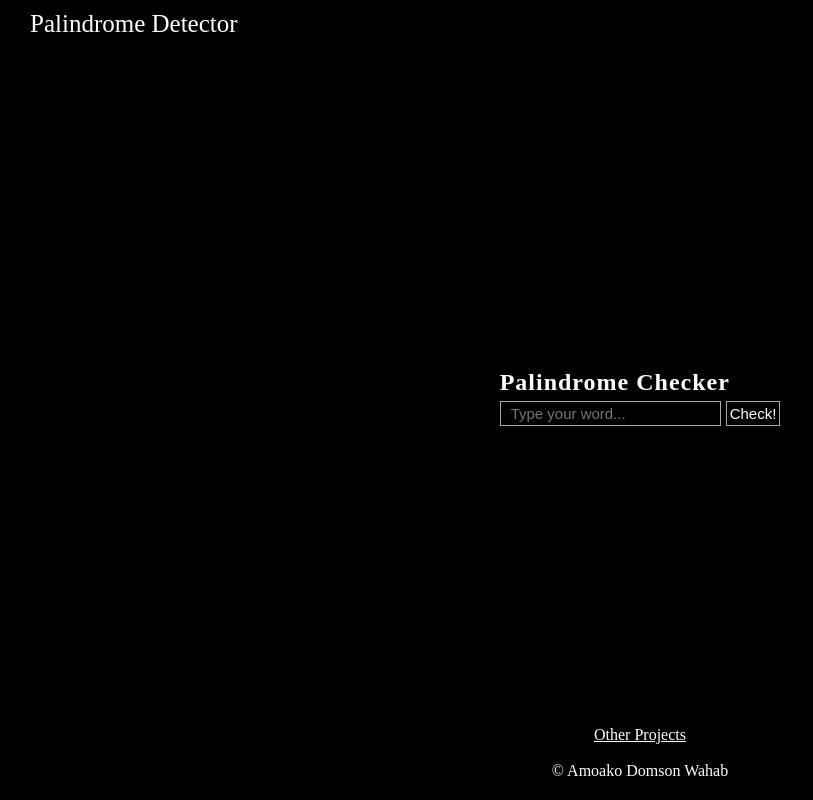
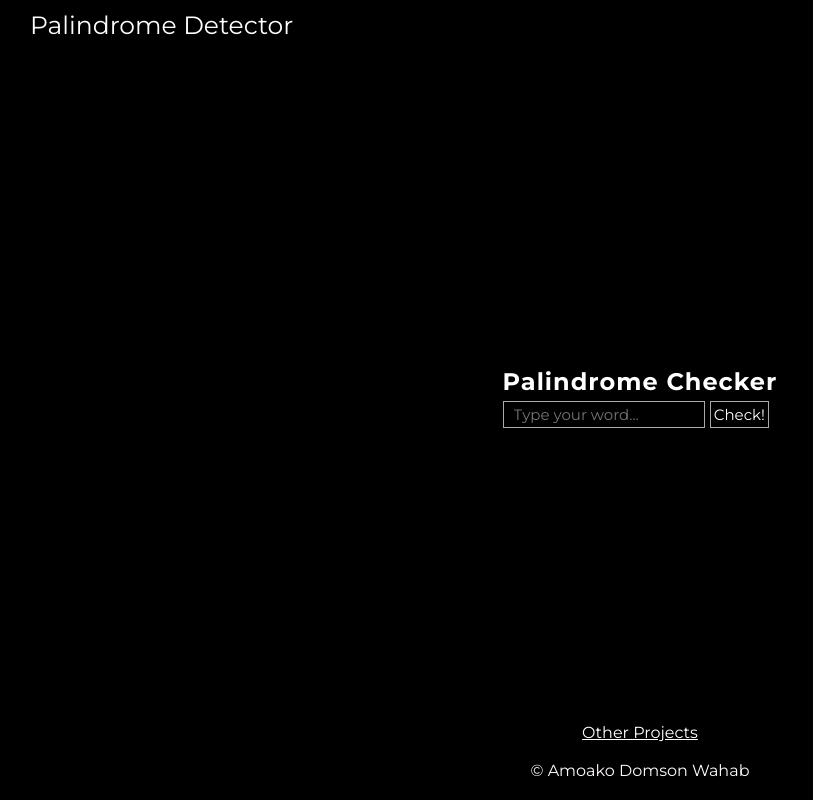
Before and after one commit to amoakodomson25/Palindrome-Detector, a plain HTML site: page index.html in a window 1280 px wide. Shown: the whole page, without its empty margins (0-813 px from the left). Drawn offline with Linux system fonts and the light colour scheme.

Commit message:
Updated style.css
Added font style from google font

```diff
--- a/style.css
+++ b/style.css
@@ -1,7 +1,10 @@
+@import url('https://fonts.googleapis.com/css2?family=Montserrat:wght@100;200;300;400;500;600;700;800;900&display=swap');
+
 * {
   margin: 0;
   padding: 0;
   box-sizing: border-box;
+  font-family: 'Montserrat', sans-serif;
 }
 
 .header {
```
